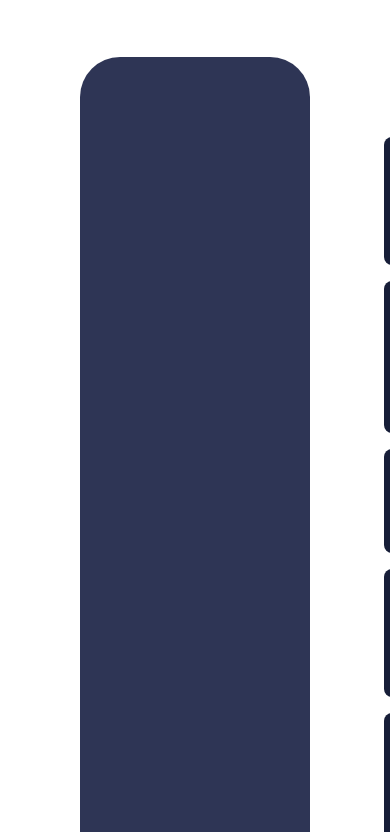
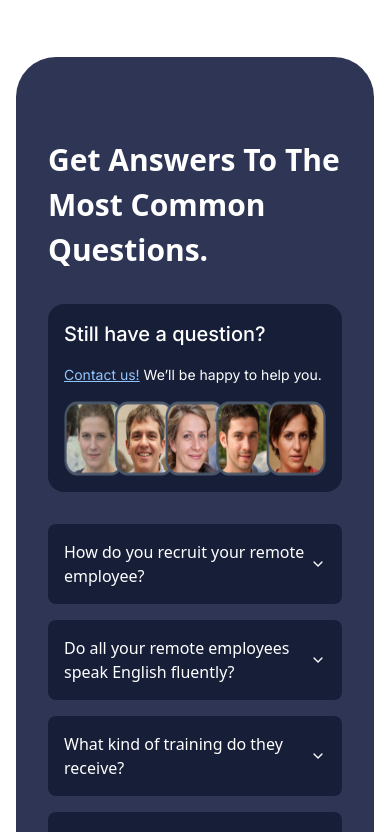
Before and after one commit to abdur-rehman-ali/hireoid, a React (Vite) app: page /FAQ in a window 390 px wide. Shown: the part 800-1632 px from the top of the page. Built offline with nearby package versions, Linux system fonts and the light colour scheme.

Commit message:
Made FAQ responsive

```diff
--- a/src/components/FAQComponent.jsx
+++ b/src/components/FAQComponent.jsx
@@ -7,7 +7,7 @@ import {
     AccordionTrigger,
 } from "@/components/ui/accordion"
 
-const FAQComponent = ({ faqData, containerHeight, title}) => {
+const FAQComponent = ({ faqData, containerHeight, title }) => {
     const [activeIndex, setActiveIndex] = useState(null);
 
     const toggleFAQ = (index) => {
@@ -15,22 +15,21 @@ const FAQComponent = ({ faqData, containerHeight, title}) => {
     };
 
     return (
-        <div className="mx-auto max-w-[1440px]">
-            <div className="bg-[#2E3555] mx-20 py-20 px-8 mt-28 mb-32 rounded-[40px]">
-                <div className='text-white flex justify-between items-center gap-8'>
-
+        <div className="mx-auto max-w-[1440px] px-4">
+            <div className="bg-[#2E3555] mx-auto py-20 px-8 mt-28 mb-32 rounded-[40px]">
+                <div className='text-white flex flex-col md:flex-row justify-between items-start md:items-center gap-8'>
                     <div className='flex-[0.35] flex flex-col justify-between h-full'>
-                        <h1 className="text-4xl w-60 font-bold leading-normal">
+                        <h1 className="text-3xl md:text-4xl font-bold leading-normal">
                             {title}
                         </h1>
-                        <div style={{ height: containerHeight }}></div>
+                        <div className={`hidden md:block`} style={{ height: containerHeight }}></div>
 
-                        <div className="mt-8 bg-[#171E38] p-8 rounded-2xl flex flex-col gap-6">
-                            <p className='text-2xl font-medium font-inter'>Still have a question?</p>
-                            <span className='text-[16px] font-normal font-inter'>
+                        <div className="mt-8 bg-[#171E38] p-4 md:p-8 rounded-2xl flex flex-col gap-4 md:gap-6">
+                            <p className='text-xl md:text-2xl font-medium font-inter'>Still have a question?</p>
+                            <span className='text-[14px] md:text-[16px] font-normal font-inter'>
                                 <a href="#" className="text-blue-300 hover:text-white underline">Contact us!</a> We’ll be happy to help you.
                             </span>
-                            <img src={Group} alt="Group of support team members" className="w-[336px] h-[75px] rounded-lg" />
+                            <img src={Group} alt="Group of support team members" className="w-full md:w-[336px] h-[75px] rounded-lg" />
                         </div>
                     </div>
                     <div className="space-y-4 flex-[0.65]">
@@ -39,10 +38,10 @@ const FAQComponent = ({ faqData, containerHeight, title}) => {
                                 <AccordionItem
                                     value={`item-${index}`}
                                     key={index}
-                                    className="mb-4 border-none" // Ensure no borders on the item
+                                    className="mb-4 border-none"
                                 >
                                     <AccordionTrigger
-                                        className="w-full bg-[#171E38] border-none  text-left p-4 rounded-lg transition-colors duration-300"
+                                        className="w-full bg-[#171E38] border-none text-left p-4 rounded-lg transition-colors duration-300"
                                         style={{ textDecoration: 'none' }}
                                     >
                                         {faq.question}
@@ -55,9 +54,7 @@ const FAQComponent = ({ faqData, containerHeight, title}) => {
                                 </AccordionItem>
                             ))}
                         </Accordion>
-
                     </div>
-                    {/* </div> */}
                 </div>
             </div>
         </div>
```
